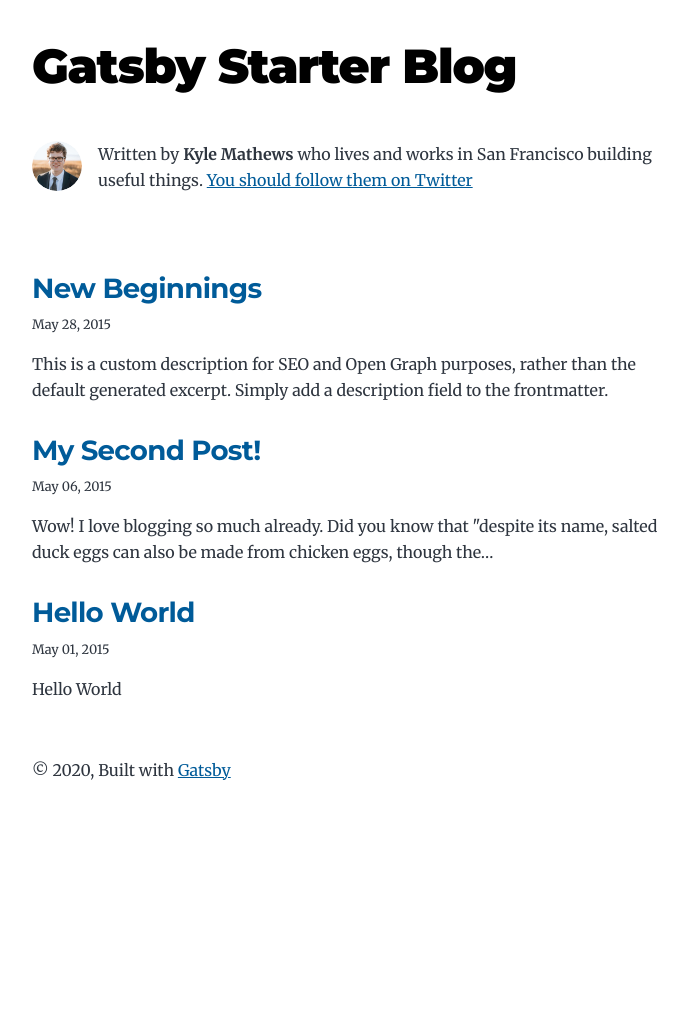
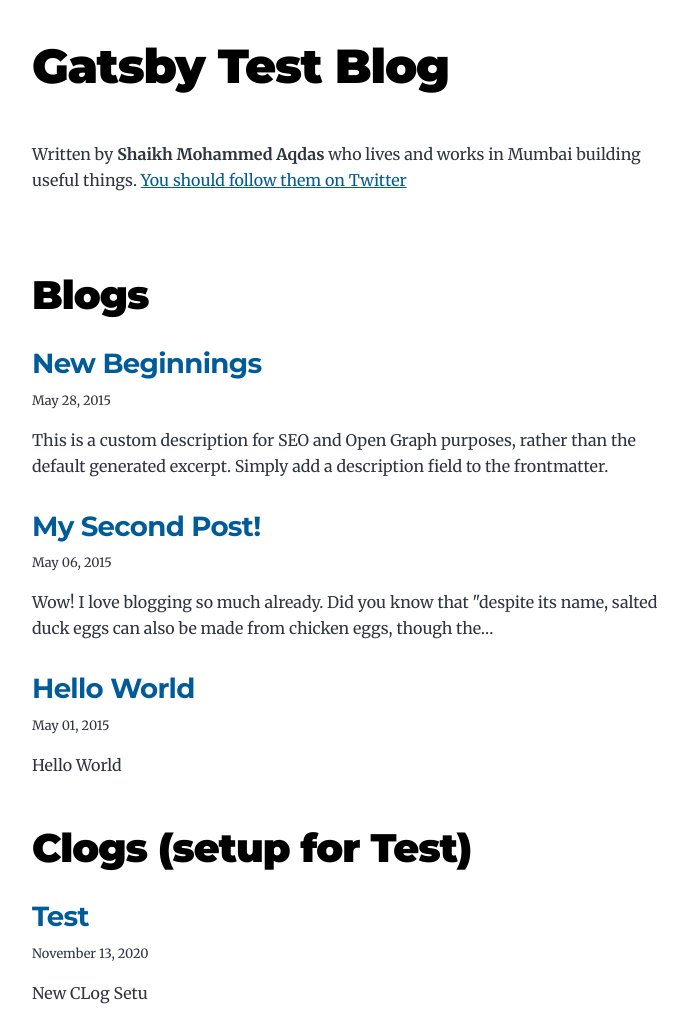
Before and after one commit to antilogic10/tst, a Gatsby site: page / in a window 1280 px wide. Shown: the top 1009 px of the page, without its empty margins (292-980 px from the left). Before the commit the page ends 846 px from the top, so only its background shows below. Built offline with nearby package versions, Linux system fonts and the light colour scheme; Gatsby itself is replaced by a stand-in of ours.

Commit message:
Clogs Added to Frontend

```diff
--- a/gatsby-config.js
+++ b/gatsby-config.js
@@ -1,14 +1,14 @@
 module.exports = {
   siteMetadata: {
-    title: `Gatsby Starter Blog`,
+    title: `Gatsby Test Blog`,
     author: {
-      name: `Kyle Mathews`,
-      summary: `who lives and works in San Francisco building useful things.`,
+      name: `Shaikh Mohammed Aqdas`,
+      summary: `who lives and works in Mumbai building useful things.`,
     },
-    description: `A starter blog demonstrating what Gatsby can do.`,
-    siteUrl: `https://gatsby-starter-blog-demo.netlify.app/`,
+    description: `A Gatsby Test Blog`,
+    siteUrl: `https://hopeful-austin-5b787f.netlify.app/`,
     social: {
-      twitter: `kylemathews`,
+      twitter: `skmdaqdas`,
     },
   },
   plugins: [
@@ -17,6 +17,13 @@
       options: {
         path: `${__dirname}/content/blog`,
         name: `blog`,
+      },
+    },
+    {
+      resolve: `gatsby-source-filesystem`,
+      options: {
+        path: `${__dirname}/content/clog`,
+        name: `clog`,
       },
     },
     {
--- a/src/components/bio.js
+++ b/src/components/bio.js
@@ -41,16 +41,7 @@
 
   return (
     <div className="bio">
-      {avatar && (
-        <Image
-          fixed={avatar}
-          alt={author?.name || ``}
-          className="bio-avatar"
-          imgStyle={{
-            borderRadius: `50%`,
-          }}
-        />
-      )}
+
       {author?.name && (
         <p>
           Written by <strong>{author.name}</strong> {author?.summary || null}
--- a/src/pages/index.js
+++ b/src/pages/index.js
@@ -8,6 +8,8 @@
 const BlogIndex = ({ data, location }) => {
   const siteTitle = data.site.siteMetadata?.title || `Title`
   const posts = data.allMarkdownRemark.nodes
+  var blogs = []
+  var clogs = []
 
   if (posts.length === 0) {
     return (
@@ -21,14 +23,63 @@
         </p>
       </Layout>
     )
+  } else {
+    var i = 0
+    var c = 0
+    var b = 0
+    for (var pk in posts) {
+      var isBlog = posts[pk].fileAbsolutePath
+      if (isBlog.includes('blog')) {
+        blogs[b] = posts[pk]
+        b++
+      }else{
+        clogs[c] = posts[pk]
+        c++
+      }
+    }
+    console.log(blogs)
   }
 
   return (
     <Layout location={location} title={siteTitle}>
       <SEO title="All posts" />
       <Bio />
+      <h1>Blogs </h1>
       <ol style={{ listStyle: `none` }}>
-        {posts.map(post => {
+        {blogs.map(post => {
+          const title = post.frontmatter.title || post.fields.slug
+
+          return (
+            <li key={post.fields.slug}>
+              <article
+                className="post-list-item"
+                itemScope
+                itemType="http://schema.org/Article"
+              >
+                <header>
+                  <h2>
+                    <Link to={post.fields.slug} itemProp="url">
+                      <span itemProp="headline">{title}</span>
+                    </Link>
+                  </h2>
+                  <small>{post.frontmatter.date}</small>
+                </header>
+                <section>
+                  <p
+                    dangerouslySetInnerHTML={{
+                      __html: post.frontmatter.description || post.excerpt,
+                    }}
+                    itemProp="description"
+                  />
+                </section>
+              </article>
+            </li>
+          )
+        })}
+      </ol>
+      <h1>Clogs (setup for Test) </h1>
+      <ol style={{ listStyle: `none` }}>
+        {clogs.map(post => {
           const title = post.frontmatter.title || post.fields.slug
 
           return (
@@ -75,6 +126,7 @@
     allMarkdownRemark(sort: { fields: [frontmatter___date], order: DESC }) {
       nodes {
         excerpt
+        fileAbsolutePath
         fields {
           slug
         }
```
